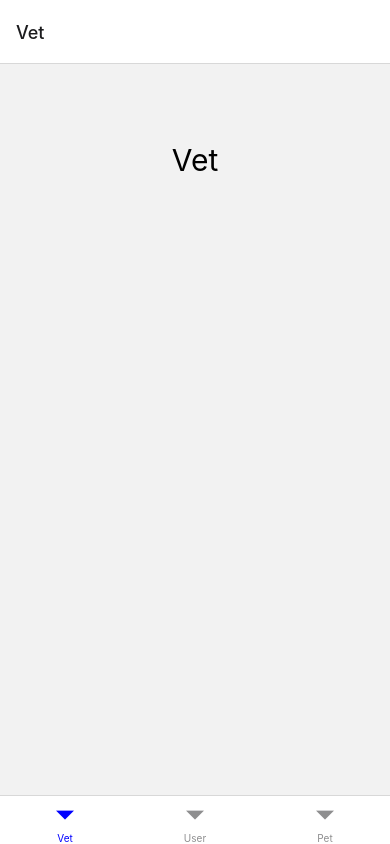
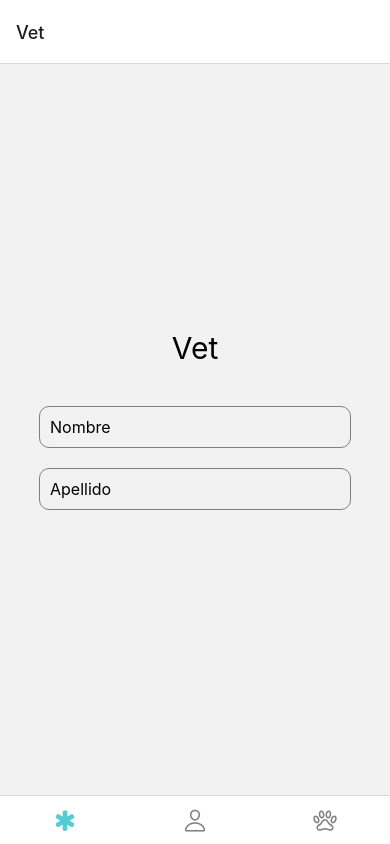
Before and after one commit to agbarbecho/BetAppFrontend, a React Native app: screen /Vet in a window 390 px wide. Built offline with nearby package versions, Linux system fonts and the light colour scheme.

Commit message:
Create  vet user pet

```diff
--- a/Navigation.js
+++ b/Navigation.js
@@ -4,9 +4,7 @@ import { NavigationContainer } from "@react-navigation/native";
 import User from "./screens/User";
 import Pet from "./screens/Pet";
 import Vet from "./screens/Vet";
-
-
-
+import { Ionicons } from "@expo/vector-icons";
 
 const Tab = createBottomTabNavigator();
 
@@ -14,9 +12,27 @@ function MyTabs() {
   return (
     <Tab.Navigator
       initialRouteName="Vet"
-            screenOptions={{
-                tabBarActiveTintColor: 'blue',
-            }}>
+      screenOptions={({ route }) => ({
+        tabBarIcon: ({ focused, color, size }) => {
+          let iconName;
+
+          if (route.name === "Vet") {
+            iconName = focused ? "md-medical" : "md-medical-outline";
+          } else if (route.name === "User") {
+            iconName = focused ? "person" : "person-outline";
+          } else if (route.name === "Pet") {
+            iconName = focused ? "paw" : "paw-outline";
+          }
+
+          return <Ionicons name={iconName} size={size} color={color} />;
+        },
+      })}
+      tabBarOptions={{
+        activeTintColor: '#54ccd4',
+        inactiveTintColor: 'gray',
+        showLabel: false,
+      }}
+    >
       <Tab.Screen name="Vet" component={Vet} />
       <Tab.Screen name="User" component={User} />
       <Tab.Screen name="Pet" component={Pet} />
@@ -28,7 +44,6 @@ export default function Navigation() {
   return (
     <NavigationContainer>
       <MyTabs />
-
     </NavigationContainer>
-    )
+  );
 }
--- a/package.json
+++ b/package.json
@@ -19,7 +19,8 @@
     "react-native": "0.71.8",
     "react-native-gesture-handler": "^2.12.0",
     "react-native-safe-area-context": "^4.7.1",
-    "react-native-screens": "^3.22.1"
+    "react-native-screens": "^3.22.1",
+    "react-native-vector-icons": "^9.2.0"
   },
   "devDependencies": {
     "@babel/core": "^7.20.0"
--- a/screens/Vet.js
+++ b/screens/Vet.js
@@ -1,19 +1,51 @@
-import React from "react";
-import { View, Text, StyleSheet, TouchableOpacity } from "react-native";
+import React, { useState } from "react";
+import { View, Text, StyleSheet, TouchableOpacity, TextInput } from "react-native";
 
 const Vet = () => {
+  const [nombre, setNombre] = useState('');
+  const [apellido, setApellido] = useState('');
 
-    return (
-        <View>
-            <Text
-            style={{
-                fontSize:30,
-                textAlign:"center",
-                marginTop: "20%"
-            }}
-            >Vet</Text>
-        </View>
-    );
+  return (
+    <View style={styles.container}>
+      <Text style={styles.title}>Vet</Text>
+
+      <TextInput
+        placeholder="Nombre"
+        value={nombre}
+        onChangeText={setNombre}
+        style={styles.input}
+      />
+
+      <TextInput
+        placeholder="Apellido"
+        value={apellido}
+        onChangeText={setApellido}
+        style={styles.input}
+      />
+    </View>
+  );
 }
 
+const styles = StyleSheet.create({
+  container: {
+    flex: 1,
+    justifyContent: 'center',
+    alignItems: 'center',
+  },
+  title: {
+    fontSize: 30,
+    textAlign: "center",
+    marginBottom: 40,
+  },
+  input: {
+    borderWidth: 1,
+    borderColor: 'gray',
+    borderRadius: 10,
+    padding: 10,
+    marginBottom: 20,
+    width: '80%',
+    fontSize: 16,
+  },
+});
+
 export default Vet;
```
Also changed, not shown: 1 other file (tests, documents, lock files or other folders). Lines whose indentation alone changed are shown as unchanged.
